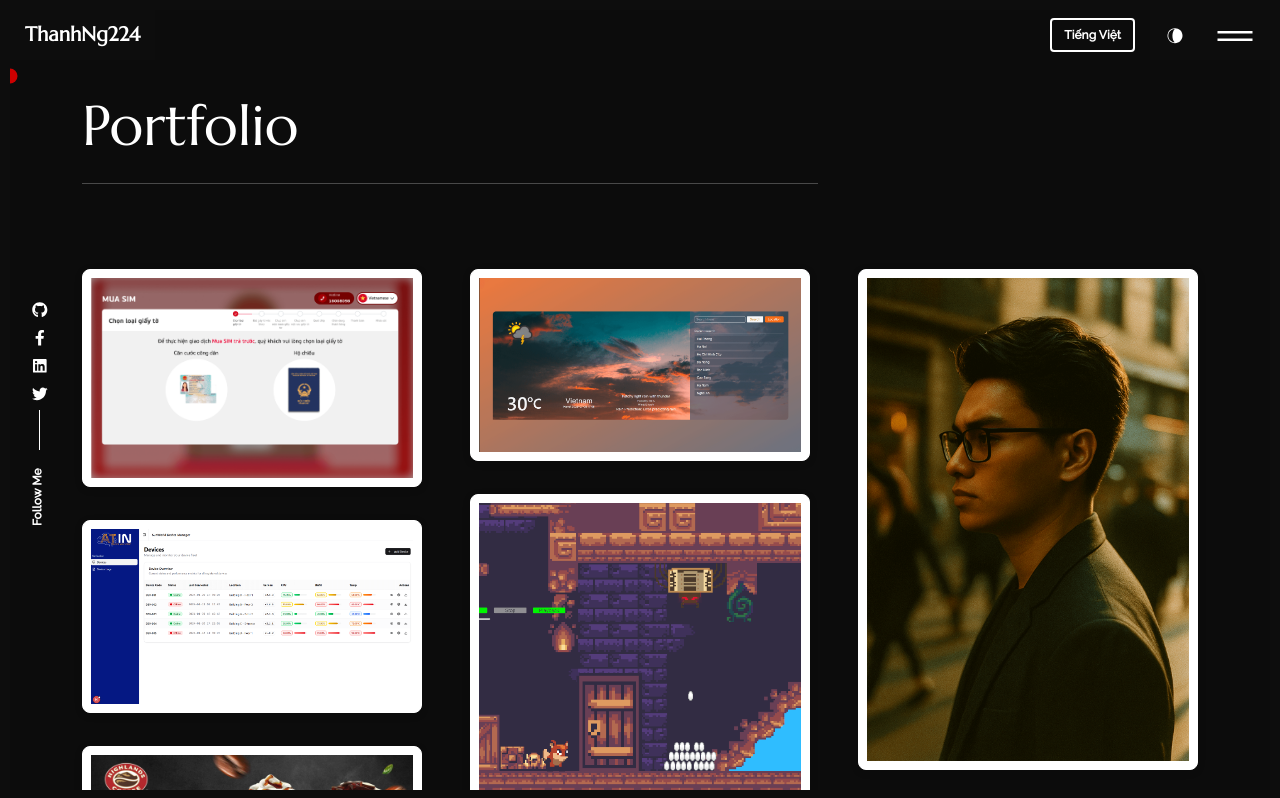
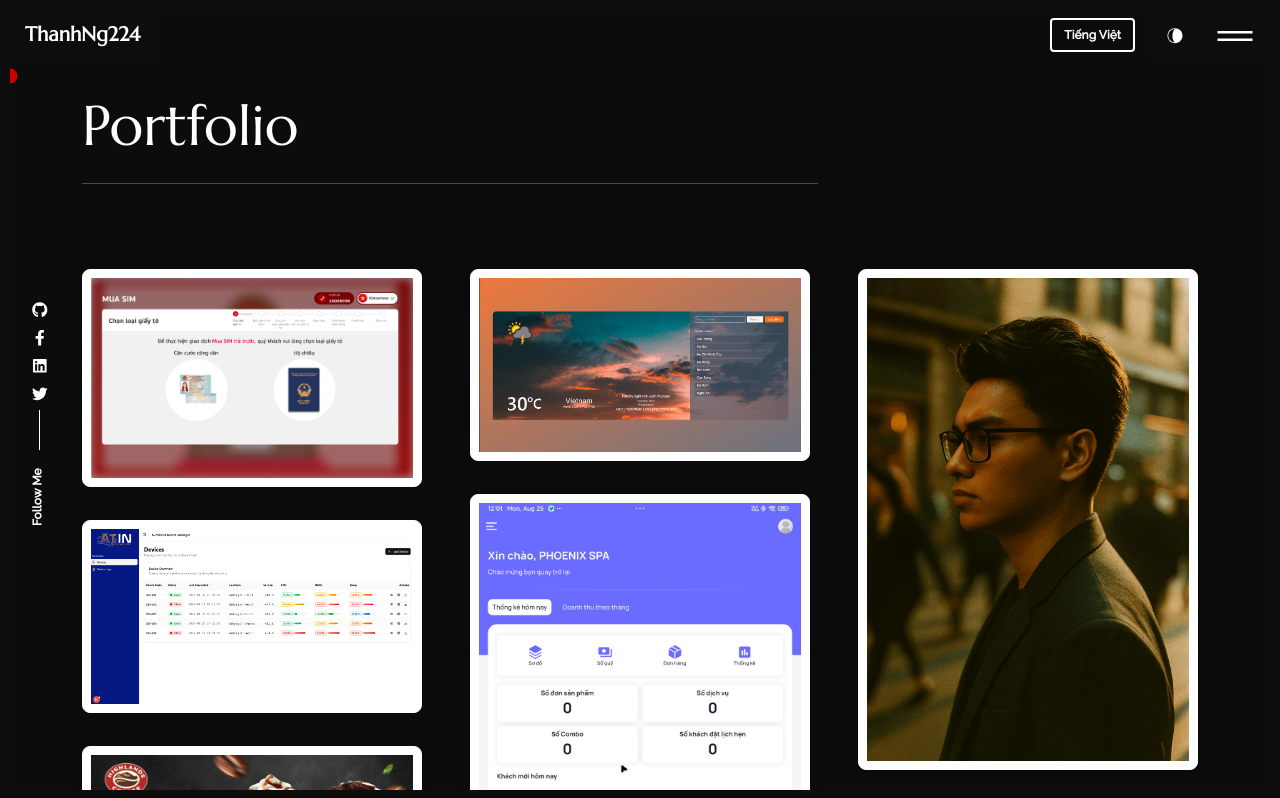
Before and after one commit to ThanhNg224/react-portfolio, a React (Create React App) app: page /portfolio in a window 1280 px wide. Shown: the top 798 px of the page. Built offline with nearby package versions, Linux system fonts and the light colour scheme.

Commit message:
Update portfolio with DSoft project
Replaced ChronoLoop project with DSoft in the portfolio section, including new image and updated descriptions in both English and Vietnamese translations. Added DSoft.jpg image to public assets.

```diff
--- a/src/content_option.js
+++ b/src/content_option.js
@@ -118,10 +118,10 @@ const dataportfolio = [
     link: "https://github.com/ThanhNg224/Raincaster",
   },
   {
-    img: `${process.env.PUBLIC_URL}/images/game.png`,
+    img: `${process.env.PUBLIC_URL}/images/DSoft.jpg`,
     description:
-      "ChronoLoop Platformer Game – Unity C# 2D platformer with time‐manipulation mechanics, dynamic levels, and smooth player controls.",
-    link: "https://github.com/ThanhNg224/ChronoLoop",
+      "DSoft is a Flutter-based spa & wellness management app that streamlines operations from bookings and staff scheduling to inventory, payments, and business analytics.",
+    link: "https://github.com/ThanhNg224/DSoft",
   },
   {
     img: `${process.env.PUBLIC_URL}/images/my_image_low_res.png`,
--- a/src/locales/en/translation.json
+++ b/src/locales/en/translation.json
@@ -106,7 +106,7 @@
         "description": "Raincaster – Real‐time weather forecasting platform with SVM model in Flask backend and ReactJS front end, focused on advanced rainfall prediction."
       },
       {
-        "description": "ChronoLoop Platformer Game – Unity C# 2D platformer with time‐manipulation mechanics, dynamic levels, and smooth player controls."
+        "description": "DSoft is a Flutter-based spa & wellness management app that streamlines operations from bookings and staff scheduling to inventory, payments, and business analytics."
       },
       {
         "description": "Additional projects available on my GitHub! Feel free to explore more."
--- a/src/locales/vi/translation.json
+++ b/src/locales/vi/translation.json
@@ -106,7 +106,7 @@
         "description": "Raincaster – Nền tảng dự báo thời tiết thời gian thực với mô hình SVM trong backend Flask và frontend ReactJS, tập trung vào dự báo lượng mưa tiên tiến."
       },
       {
-        "description": "Game ChronoLoop Platformer – Game platformer 2D Unity C# với cơ chế thao tác thời gian, cấp độ động và điều khiển người chơi mượt mà."
+        "description": "DSoft là một ứng dụng quản lý spa & chăm sóc sức khỏe xây dựng bằng Flutter, tối ưu hóa quy trình từ đặt lịch và lập lịch nhân viên đến quản lý tồn kho, thanh toán và phân tích kinh doanh."
       },
       {
         "description": "Các dự án bổ sung có sẵn trên GitHub của tôi! Hãy thoải mái khám phá thêm."
```
Also changed, not shown: public/images/DSoft.jpg (added).
